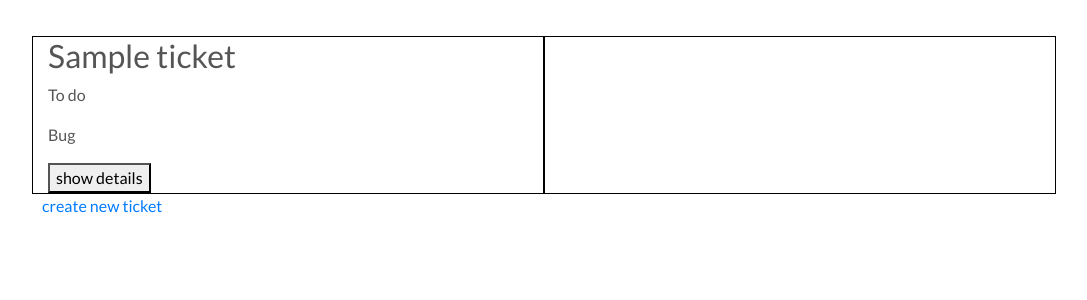
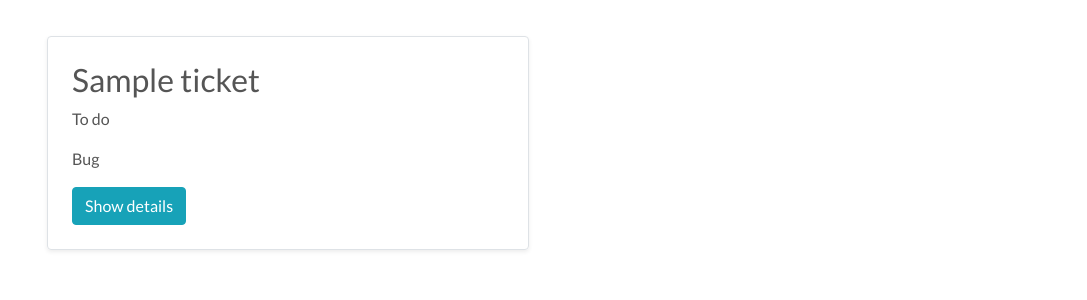
Before and after one commit to r-andy79/issue-tracker-project, a Django app: page / in a window 1280 px wide. Shown: the part 128-428 px from the top of the page, without its empty margins (96-1183 px from the left). Run offline with Django 3.2, Linux system fonts and the light colour scheme; tables that the repository leaves empty hold one stand-in row (values such as "Sample post"); some libraries are stand-ins or nearby versions.

Commit message:
Added styling to main page

```diff
--- a/templates/tickets/tickets_list.html
+++ b/templates/tickets/tickets_list.html
@@ -10,8 +10,44 @@
 {% endblock %}
 {% block content %}
 <div class="container">
-    <div class="row">
-        <div class="col-lg-6 col-sm-12 test">
+    <div class="row mb-2">
+        {% for ticket in tickets %}
+        {% if ticket.ticket_type == 'bug' %}
+        <div class="col-md-6">
+            <div class="row no-gutters border rounded overflow-hiddem flex-md-row mb-4 shadow-sm h-md-250 position-relative">
+                <div class="col p-4 d-flex flex-column position-static">
+                    <h2>{{ ticket.title }}</h2>
+                    <p>{{ ticket.get_ticket_status_display}}</p>
+                    <p>{{ ticket.get_ticket_type_display }}</p>
+                    <a href="{% url 'ticket_detail' pk=ticket.pk%}"><button class="btn btn-info">Show details</button></a>
+                </div>
+            </div>
+        </div>
+        {% endif %}
+        {% empty %}
+        <p>no tickets</p>
+        {% endfor %}
+        {% for ticket in tickets %}
+        {% if ticket.ticket_type == 'feature' %}
+        <div class="col-md-6">
+            <div class="row no-gutters border rounded overflow-hiddem flex-md-row mb-4 shadow-sm h-md-250 position-relative">
+                <div class="col p-4 d-flex flex-column position-static">
+                    <h2>{{ ticket.title }}</h2>
+                    <p>{{ ticket.get_ticket_status_display}}</p>
+                    <p>{{ ticket.get_ticket_type_display }}</p>
+                    <a href="{% url 'ticket_detail' pk=ticket.pk%}"><button class="btn btn-info">Show details</button></a>
+                </div>
+            </div>
+        </div>
+        {% endif %}
+        {% empty %}
+        <p>no tickets</p>
+        {% endfor %}
+    </div>
+</div>
+
+<!-- <div class="container">
+        <div class="col-lg-6 col-sm-12 test p-3">
         {% for ticket in tickets %}
         {% if ticket.ticket_type == 'bug' %}
         <h2>{{ ticket.title }}</h2>
@@ -35,25 +71,5 @@
         <p>no tickets</p>
         {% endfor %}
     </div>
-        <div class="row">
-        <div class="pagination">
-            <ul>
-                {% if tickets.has_previous %}
-                <li><a href="?page={{ tickets.previous_page_number }}">Previous</a></li>
-                {% endif %}
-                {% for pg in tickets.paginator.page_range %}
-                {% if tickets.number == pg %}
-                <li class="active"><a href="?page={{ pg }}">{{ pg }}</a>></a></li>
-                {% else %}
-                <li><a href="?page={{ pg }}">{{ pg }}</a></li>
-                {% endif %}
-                {% endfor %}
-                {% if tickets.has_next %}
-                <li><a href="?page={{ tickets.next_page_number }}">Next</a></li>
-                {% endif %}
-            </ul>
-        </div>
-    </div>
-        <a href="{% url 'ticket_new' %}">create new ticket</a>
-</div>
+</div> -->
 {% endblock %}
```
Also changed, not shown: tickets/static/css/base.css (+8 -0 lines).
